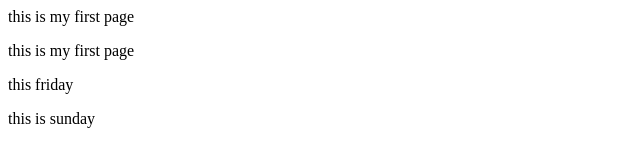
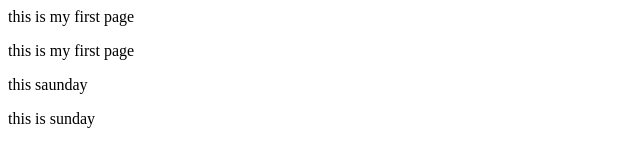
Before and after one commit to PranavPatil1909/sample, a plain HTML site: page index.html in a window 1280 px wide. Shown: the full height of the page, 0-640 px from the left. Drawn offline with Linux system fonts and the light colour scheme.

Commit message:
sunday 2

```diff
--- a/index.html
+++ b/index.html
@@ -1,4 +1,4 @@
 <p>this is my first page</p>
 <p>this is my first page</p>
-<p>this friday</p>
+<p>this saunday</p>
 <p>this is sunday</p>
```
